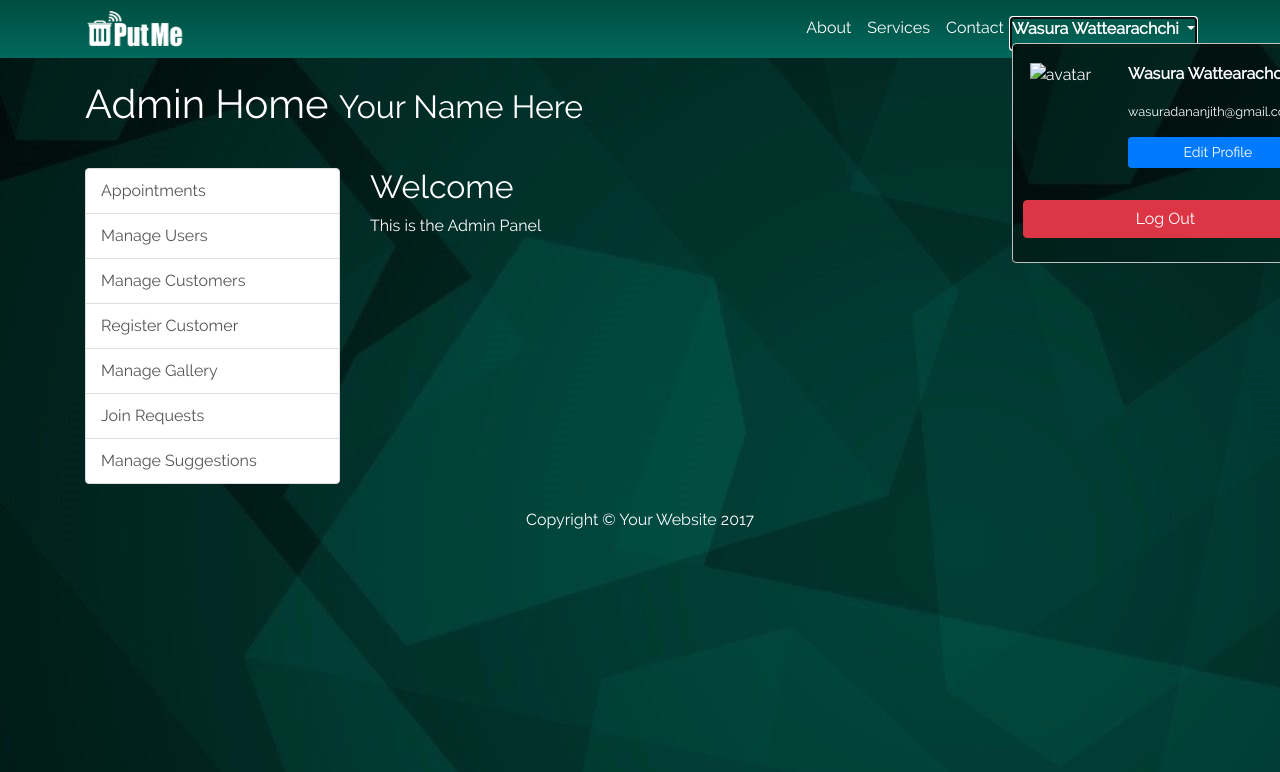
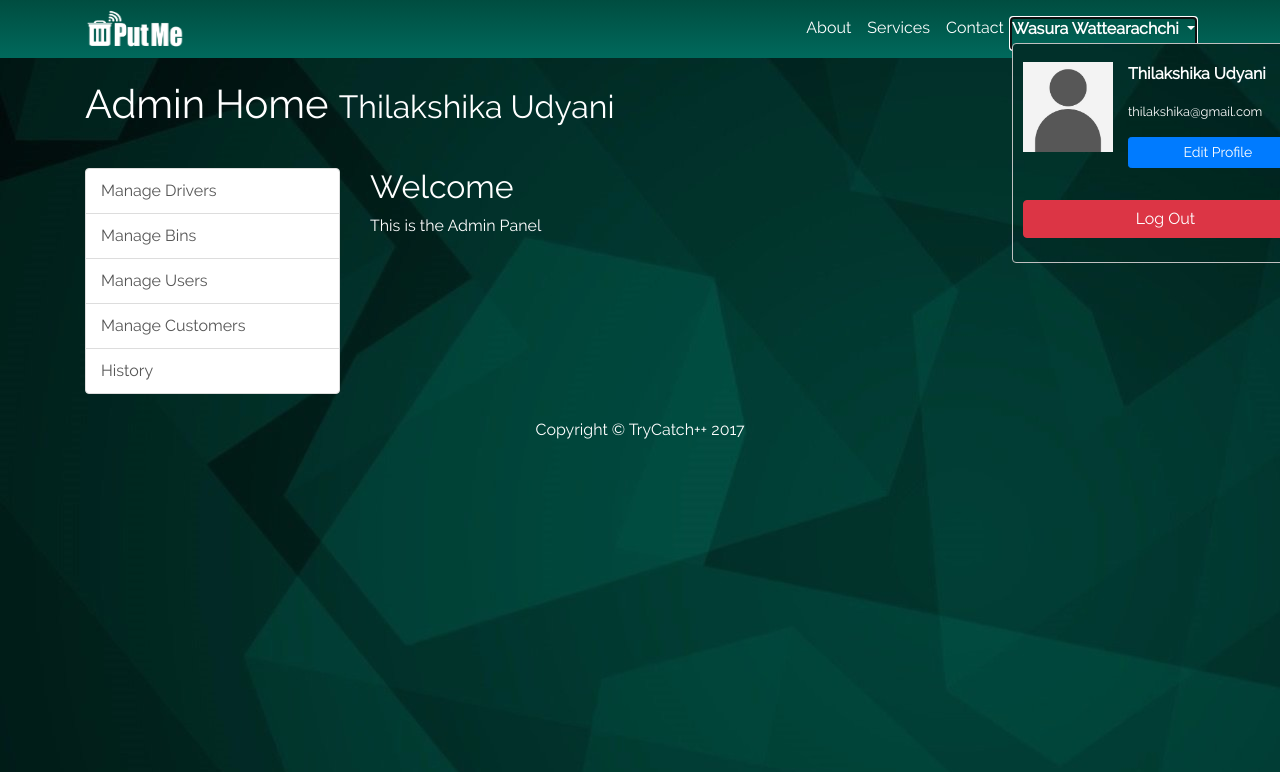
Before and after one commit to rdulmina/PUTME-web, a PHP site: page /view/admin-home.php in a window 1280 px wide, after a click on "Wasura Wattearachchi". Shown: the top 772 px of the page. Run offline with PHP 8.4, Linux system fonts and the light colour scheme; a user stored in the database is signed in.

Commit message:
CSS Changed, Carousel Images added, admin-home changed

```diff
--- a/css/homestyle.css
+++ b/css/homestyle.css
@@ -46,6 +46,7 @@ body{
 
 .background-theme{
 	background-image: url('../img/main-background.jfif');
+	background-attachment: fixed;
 }
 
 .background-theme h2{
--- a/view/admin-home.php
+++ b/view/admin-home.php
@@ -41,7 +41,7 @@ if(!isset($_SESSION['user_id']) || ($_SESSION['type']!="Administrator")){
 
         <!-- Page Heading/Breadcrumbs -->
         <h1 class="mt-4 mb-3 title-bar">Admin Home
-            <small>Your Name Here</small>
+            <small><?php echo $_SESSION['first_name']." ".$_SESSION['last_name']?></small>
             <div class="request-icon">
                 <span role="button" class="badge badge-pill badge-info" id="request_count" onclick="displayFilledRequests()"></span>
                 <i role="button" class="fa fa-envelope-o envelop" aria-hidden="true" onclick="displayFilledRequests()"></i>
@@ -55,13 +55,11 @@ if(!isset($_SESSION['user_id']) || ($_SESSION['type']!="Administrator")){
             <!-- Sidebar Column -->
             <div class="col-lg-3 mb-4">
                 <div id="side-bar-list" class="list-group my-sidebar-item">
-                    <a href="" id="admin_appointment" class="list-group-item ref">Appointments</a>
+                    <a href="" class="list-group-item ref">Manage Drivers</a>
+                    <a href="" class="list-group-item ref">Manage Bins</a>
                     <a href="" class="list-group-item ref">Manage Users</a>
                     <a href="" class="list-group-item ref">Manage Customers</a>
-                    <a href="" class="list-group-item ref">Register Customer</a>
-                    <a href="" class="list-group-item ref">Manage Gallery</a>
-                    <a href="" class="list-group-item ref">Join Requests</a>
-                    <a href="" class="list-group-item ref">Manage Suggestions</a>
+                    <a href="" id="admin_appointment" class="list-group-item ref">History</a>
                 </div>
             </div>
 
@@ -81,7 +79,7 @@ if(!isset($_SESSION['user_id']) || ($_SESSION['type']!="Administrator")){
     <!-- Footer -->
     <footer class="">
       <div class="container">
-        <p class="m-0 text-center text-white">Copyright &copy; Your Website 2017</p>
+        <p class="m-0 text-center text-white">Copyright &copy; TryCatch++ 2017</p>
       </div>
       <!-- /.container -->
     </footer>
--- a/view/login-modal.php
+++ b/view/login-modal.php
@@ -4,7 +4,7 @@
     <div class="modal-dialog">
         <div class="modal-content">
             <div class="modal-header" align="center">
-                <img class="img-circle" id="img_logo" src="img/logo-original.png">
+                <img id="img_logo" src="img/logo-original.png" style="margin-left: 100px;">
                 <button type="button" class="close" data-dismiss="modal" aria-label="Close">
                     <span class="glyphicon glyphicon-remove" aria-hidden="true"></span>
                 </button>
@@ -29,8 +29,8 @@
                         </div>
                     </div>
                     <div class="modal-footer">
-                        <div>
-                            <button type="submit" class="btn btn-primary btn-lg btn-block my-lg-button">Login</button>
+                        <div class="col-md-5 text-center" style="margin-right: 30%">
+                            <button role="button" type="submit" class="btn btn-primary btn-lg btn-block my-lg-button">Log In</button>
                         </div>
 
                     </div>
--- a/view/nav-bar-without-logout.php
+++ b/view/nav-bar-without-logout.php
@@ -24,7 +24,7 @@
                 <?php
                 // checking if an user is logged in
                 if(!isset($_SESSION['user_id'])){
-                    echo "<li class=\"nav-link menu link-1\" id=\"login\"><a href=\"#\" data-toggle=\"modal\" data-target=\"#login-modal\" ><i class=\"fa fa-unlock-alt\"></i>Log In</a></li>";
+                    echo "<li class=\"nav-link menu link-1\" id=\"login\"><a href=\"#\" data-toggle=\"modal\" data-target=\"#login-modal\" ><i class=\"fa fa-unlock-alt\"></i> Log In</a></li>";
                 }
                 else{
                     echo "<li class=\"nav-link menu link-1\" id=\"welcome-msg\">
--- a/view/nav-bar.php
+++ b/view/nav-bar.php
@@ -35,13 +35,13 @@
                                             <div class="row">
                                                 <div class="col-lg-4">
                                                     <p class="text-center">
-                                                        <img src=""  alt="avatar">
+                                                        <img src="../img/none.jpg"  style="height: 90px;" alt="avatar">
                                                     </p>
                                                 </div>
                                                 <input id="user_edit" type="hidden" value="">
                                                 <div class="col-lg-8">
-                                                    <p class="text-left"><strong>Wasura Wattearachchi</strong></p>
-                                                    <p class="text-left small">wasuradananjith@gmail.com</p>
+                                                    <p class="text-left"><strong><?php echo $_SESSION['first_name']." ".$_SESSION['last_name']; ?></strong></p>
+                                                    <p class="text-left small"><?php echo $_SESSION['email']; ?></p>
                                                     <p class="text-left">
                                                         <a href="#" class="btn btn-primary btn-block btn-sm">Edit Profile</a>
                                                     </p>
```
Also changed, not shown: css/loginstyle.css (+15 -6 lines), index.php (+21 -25 lines), img/home1.jpg (added), img/home2.jpg (added), img/home3.jpg (added), img/none.jpg (added).
